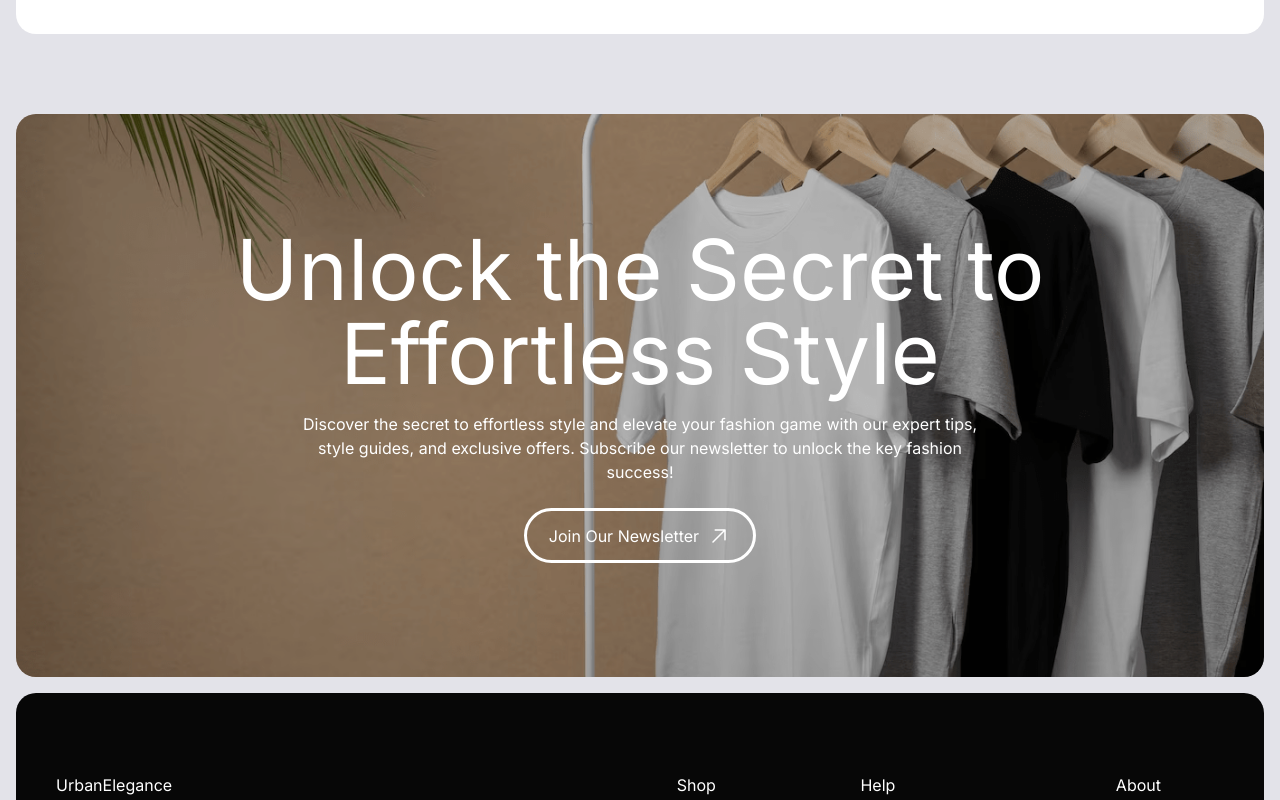
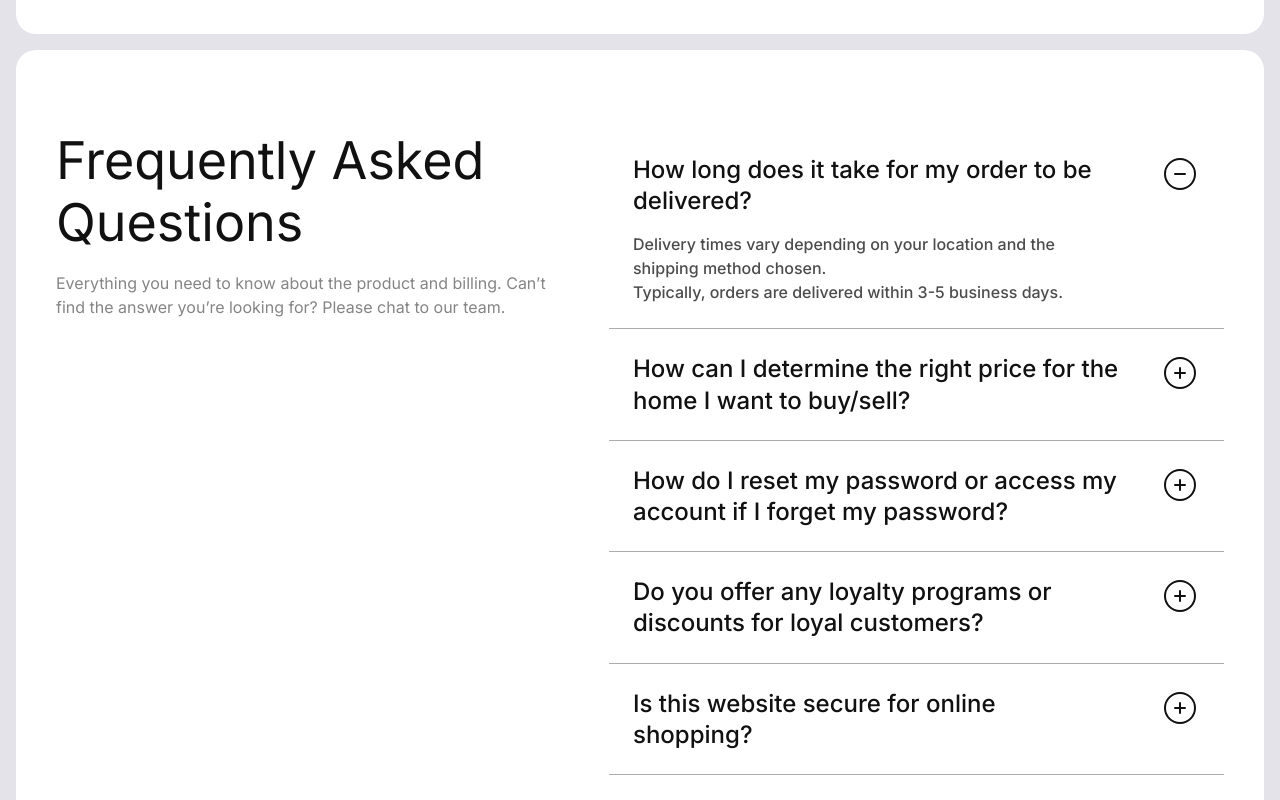
Before and after one commit to iniadnan/nextjs-ecommerce-fashion, a Next.js app: page / in a window 1280 px wide. Shown: the part 2240-3040 px from the top of the page. Built offline with nearby package versions, Linux system fonts and the light colour scheme.

Commit message:
fix: fax is done

```diff
--- a/src/app/(front)/page.tsx
+++ b/src/app/(front)/page.tsx
@@ -1,5 +1,6 @@
 import ShopNow from "@/components/front/buttons/shop-now";
 import BoxImage from "@/components/front/cards/box-image";
+import Faq from "@/components/front/faq";
 import Image from "next/image";
 import Link from "next/link";
 
@@ -63,9 +64,19 @@ export default function Page() {
         </div>
       </section>
       {/* PRODUCTS */}
-      <main className="w-full px-4 py-4"></main>
+      {/* <main className="w-full px-4 pt-4"></main> */}
       {/* FAQ */}
-      <main className="w-full px-4 py-4"></main>
+      <main className="w-full px-4 pb-4">
+        <div className="container flex flex-nowrap items-start gap-x-[46px] bg-white py-20 px-10 rounded-[20px]">
+          <div className="flex-none w-[507px]">
+            <h2 className="text-[52px] text-[#111111] leading-[62.4px] mb-4">Frequently Asked Questions</h2>
+            <p className="text-base text-[#858585]">Everything you need to know about the product and billing. Can’t find the answer you’re looking for? Please chat to our team.</p>
+          </div>
+          <div className="grow">
+            <Faq />
+          </div>
+        </div>
+      </main>
       {/* BANNER */}
       <section className="w-full h-[563px] relative px-4 overflow-hidden">
         <div className="h-[563px] w-full relative rounded-[20px] overflow-hidden">
--- /dev/null
+++ b/src/components/front/faq.tsx
@@ -0,0 +1,104 @@
+"use client"
+
+import clsx from "clsx";
+import { useState } from "react"
+
+export default function Faq() {
+
+    const [faqActive, setFaqActive] = useState<number>(0);
+
+    return (
+        <section>
+            <article className="flex items-start gap-x-10 p-6 border-b border-[#ACACAC] text-[#111111]">
+                <div className="grow">
+                    <h3 className="font-medium text-[24px] leading-[31.2px]">How long does it take for my order to be delivered?</h3>
+                    <p className={clsx('font-medium text-base opacity-75 pt-4', { 'hidden': faqActive !== 0 })}>Delivery times vary depending on your location and the shipping method chosen.<br /> Typically, orders are delivered within 3-5 business days.</p>
+                </div>
+                <button type="button" className="h-10 w-10 flex-none" onClick={() => setFaqActive(0)}>
+                    {faqActive === 0 ? (
+                        <svg width="40" height="40" viewBox="0 0 40 40" fill="none" xmlns="http://www.w3.org/2000/svg">
+                            <path d="M25 20H15M35 20C35 28.2843 28.2843 35 20 35C11.7157 35 5 28.2843 5 20C5 11.7157 11.7157 5 20 5C28.2843 5 35 11.7157 35 20Z" stroke="#111111" stroke-width="2" stroke-linecap="round" stroke-linejoin="round" />
+                        </svg>
+
+                    ) : (
+                        <svg width="40" height="40" viewBox="0 0 40 40" fill="none" xmlns="http://www.w3.org/2000/svg">
+                            <path d="M20 15V20M20 20V25M20 20H25M20 20H15M35 20C35 28.2843 28.2843 35 20 35C11.7157 35 5 28.2843 5 20C5 11.7157 11.7157 5 20 5C28.2843 5 35 11.7157 35 20Z" stroke="#111111" stroke-width="2" stroke-linecap="round" stroke-linejoin="round" />
+                        </svg>
+                    )}
+                </button>
+            </article>
+            <article className="flex items-start gap-x-10 p-6 border-b border-[#ACACAC] text-[#111111]">
+                <div className="grow">
+                    <h3 className="font-medium text-[24px] leading-[31.2px]">How can I determine the right price for the home I want to buy/sell?</h3>
+                    <p className={clsx('font-medium text-base opacity-75 pt-4', { 'hidden': faqActive !== 1 })}>Delivery times vary depending on your location and the shipping method chosen.<br /> Typically, orders are delivered within 3-5 business days.</p>
+                </div>
+                <button type="button" className="h-10 w-10 flex-none" onClick={() => setFaqActive(1)}>
+                    {faqActive === 1 ? (
+                        <svg width="40" height="40" viewBox="0 0 40 40" fill="none" xmlns="http://www.w3.org/2000/svg">
+                            <path d="M25 20H15M35 20C35 28.2843 28.2843 35 20 35C11.7157 35 5 28.2843 5 20C5 11.7157 11.7157 5 20 5C28.2843 5 35 11.7157 35 20Z" stroke="#111111" stroke-width="2" stroke-linecap="round" stroke-linejoin="round" />
+                        </svg>
+
+                    ) : (
+                        <svg width="40" height="40" viewBox="0 0 40 40" fill="none" xmlns="http://www.w3.org/2000/svg">
+                            <path d="M20 15V20M20 20V25M20 20H25M20 20H15M35 20C35 28.2843 28.2843 35 20 35C11.7157 35 5 28.2843 5 20C5 11.7157 11.7157 5 20 5C28.2843 5 35 11.7157 35 20Z" stroke="#111111" stroke-width="2" stroke-linecap="round" stroke-linejoin="round" />
+                        </svg>
+                    )}
+                </button>
+            </article>
+            <article className="flex items-start gap-x-10 p-6 border-b border-[#ACACAC] text-[#111111]">
+                <div className="grow">
+                    <h3 className="font-medium text-[24px] leading-[31.2px]">How do I reset my password or access my account if I forget my password?</h3>
+                    <p className={clsx('font-medium text-base opacity-75 pt-4', { 'hidden': faqActive !== 2 })}>Delivery times vary depending on your location and the shipping method chosen.<br /> Typically, orders are delivered within 3-5 business days.</p>
+                </div>
+                <button type="button" className="h-10 w-10 flex-none" onClick={() => setFaqActive(2)}>
+                    {faqActive === 2 ? (
+                        <svg width="40" height="40" viewBox="0 0 40 40" fill="none" xmlns="http://www.w3.org/2000/svg">
+                            <path d="M25 20H15M35 20C35 28.2843 28.2843 35 20 35C11.7157 35 5 28.2843 5 20C5 11.7157 11.7157 5 20 5C28.2843 5 35 11.7157 35 20Z" stroke="#111111" stroke-width="2" stroke-linecap="round" stroke-linejoin="round" />
+                        </svg>
+
+                    ) : (
+                        <svg width="40" height="40" viewBox="0 0 40 40" fill="none" xmlns="http://www.w3.org/2000/svg">
+                            <path d="M20 15V20M20 20V25M20 20H25M20 20H15M35 20C35 28.2843 28.2843 35 20 35C11.7157 35 5 28.2843 5 20C5 11.7157 11.7157 5 20 5C28.2843 5 35 11.7157 35 20Z" stroke="#111111" stroke-width="2" stroke-linecap="round" stroke-linejoin="round" />
+                        </svg>
+                    )}
+                </button>
+            </article>
+            <article className="flex items-start gap-x-10 p-6 border-b border-[#ACACAC] text-[#111111]">
+                <div className="grow">
+                    <h3 className="font-medium text-[24px] leading-[31.2px]">Do you offer any loyalty programs or discounts for loyal customers?</h3>
+                    <p className={clsx('font-medium text-base opacity-75 pt-4', { 'hidden': faqActive !== 3 })}>Delivery times vary depending on your location and the shipping method chosen.<br /> Typically, orders are delivered within 3-5 business days.</p>
+                </div>
+                <button type="button" className="h-10 w-10 flex-none" onClick={() => setFaqActive(3)}>
+                    {faqActive === 3 ? (
+                        <svg width="40" height="40" viewBox="0 0 40 40" fill="none" xmlns="http://www.w3.org/2000/svg">
+                            <path d="M25 20H15M35 20C35 28.2843 28.2843 35 20 35C11.7157 35 5 28.2843 5 20C5 11.7157 11.7157 5 20 5C28.2843 5 35 11.7157 35 20Z" stroke="#111111" stroke-width="2" stroke-linecap="round" stroke-linejoin="round" />
+                        </svg>
+
+                    ) : (
+                        <svg width="40" height="40" viewBox="0 0 40 40" fill="none" xmlns="http://www.w3.org/2000/svg">
+                            <path d="M20 15V20M20 20V25M20 20H25M20 20H15M35 20C35 28.2843 28.2843 35 20 35C11.7157 35 5 28.2843 5 20C5 11.7157 11.7157 5 20 5C28.2843 5 35 11.7157 35 20Z" stroke="#111111" stroke-width="2" stroke-linecap="round" stroke-linejoin="round" />
+                        </svg>
+                    )}
+                </button>
+            </article>
+            <article className="flex items-start gap-x-10 p-6 border-b border-[#ACACAC] text-[#111111]">
+                <div className="grow">
+                    <h3 className="font-medium text-[24px] leading-[31.2px]">Is this website secure for online shopping?</h3>
+                    <p className={clsx('font-medium text-base opacity-75 pt-4', { 'hidden': faqActive !== 4 })}>Delivery times vary depending on your location and the shipping method chosen.<br /> Typically, orders are delivered within 3-5 business days.</p>
+                </div>
+                <button type="button" className="h-10 w-10 flex-none" onClick={() => setFaqActive(4)}>
+                    {faqActive === 4 ? (
+                        <svg width="40" height="40" viewBox="0 0 40 40" fill="none" xmlns="http://www.w3.org/2000/svg">
+                            <path d="M25 20H15M35 20C35 28.2843 28.2843 35 20 35C11.7157 35 5 28.2843 5 20C5 11.7157 11.7157 5 20 5C28.2843 5 35 11.7157 35 20Z" stroke="#111111" stroke-width="2" stroke-linecap="round" stroke-linejoin="round" />
+                        </svg>
+
+                    ) : (
+                        <svg width="40" height="40" viewBox="0 0 40 40" fill="none" xmlns="http://www.w3.org/2000/svg">
+                            <path d="M20 15V20M20 20V25M20 20H25M20 20H15M35 20C35 28.2843 28.2843 35 20 35C11.7157 35 5 28.2843 5 20C5 11.7157 11.7157 5 20 5C28.2843 5 35 11.7157 35 20Z" stroke="#111111" stroke-width="2" stroke-linecap="round" stroke-linejoin="round" />
+                        </svg>
+                    )}
+                </button>
+            </article>
+        </section>
+    )
+}
```
